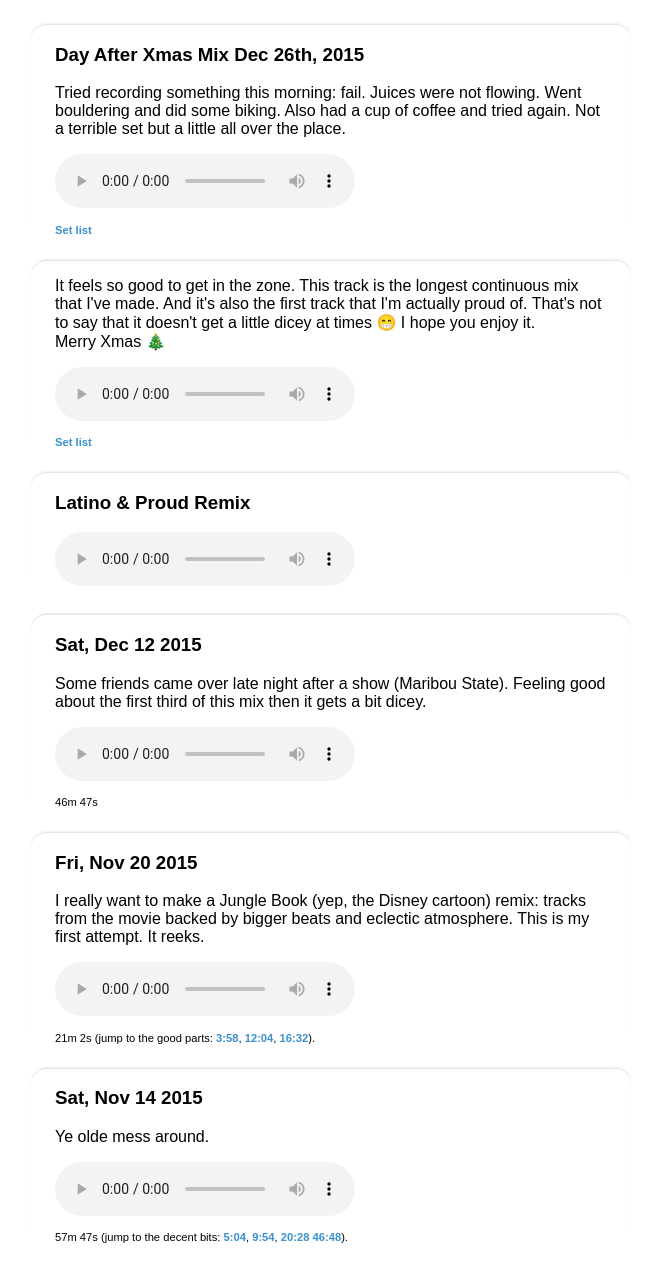
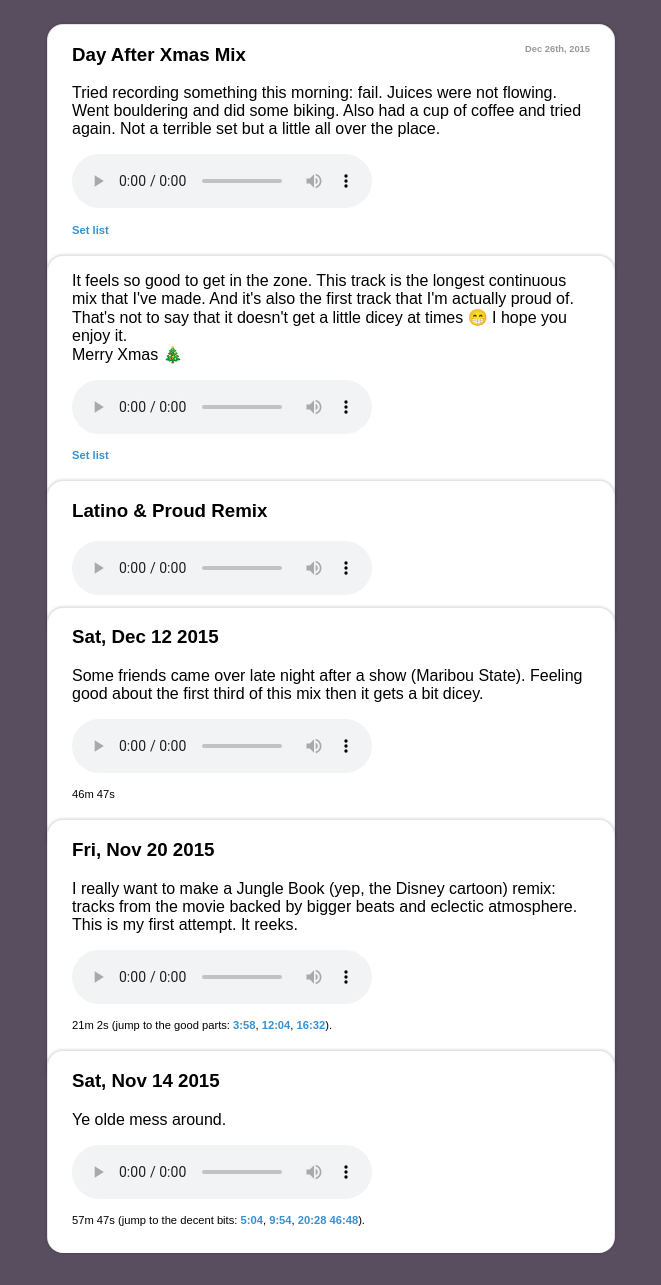
Before and after one commit to avand/avand.github.com, a Jekyll site: the page tunes.html, which Jekyll copies as it is, in a window 1280 px wide. Shown: the whole page, without its empty margins (309-970 px from the left). Built offline with Jekyll 4.4.1, drawn with Linux system fonts in a browser that asks for light colours; nearby versions of some CDN libraries.

Commit message:
Redesign

```diff
--- a/stylesheets/tunes.css
+++ b/stylesheets/tunes.css
@@ -2,6 +2,8 @@ body {
   font-family: Arial;
   max-width: 600px;
   margin: 0 auto;
+  background-color: rgb(89, 77, 96);
+  padding-bottom: 2em;
 }
 
 a {
@@ -10,12 +12,29 @@ a {
 }
 
 .track {
-  padding-bottom: .5em;
-  margin: 1.5em 0;
-  border-top: 1px solid rgba(0, 0, 0, 0.1);
+  background-color: white;
+  margin: 1.5em 1em 0;
+  border-style: solid;
+  border-color: rgba(0, 0, 0, 0.1);
+  border-width: 1px 1px 0;
+  border-radius: 1em 1em 0 0;
+  box-shadow: 0 0 .2em rgba(0, 0, 0, 0.2);
+  padding: 0 1.5em 2em;
+}
+
+.track-release {
+  float: right;
+  font-size: .5em;
+  opacity: 0.4;
+}
+
+.track:not(:first-child) {
+  margin-top: -1.5em;
+}
+
+.track:last-child {
+  padding-bottom: 1em;
   border-radius: 1em;
-  box-shadow: 0 -.1em .1em rgba(0, 0, 0, 0.05);
-  padding: 0 1.5em;
 }
 
 .track a {
```
